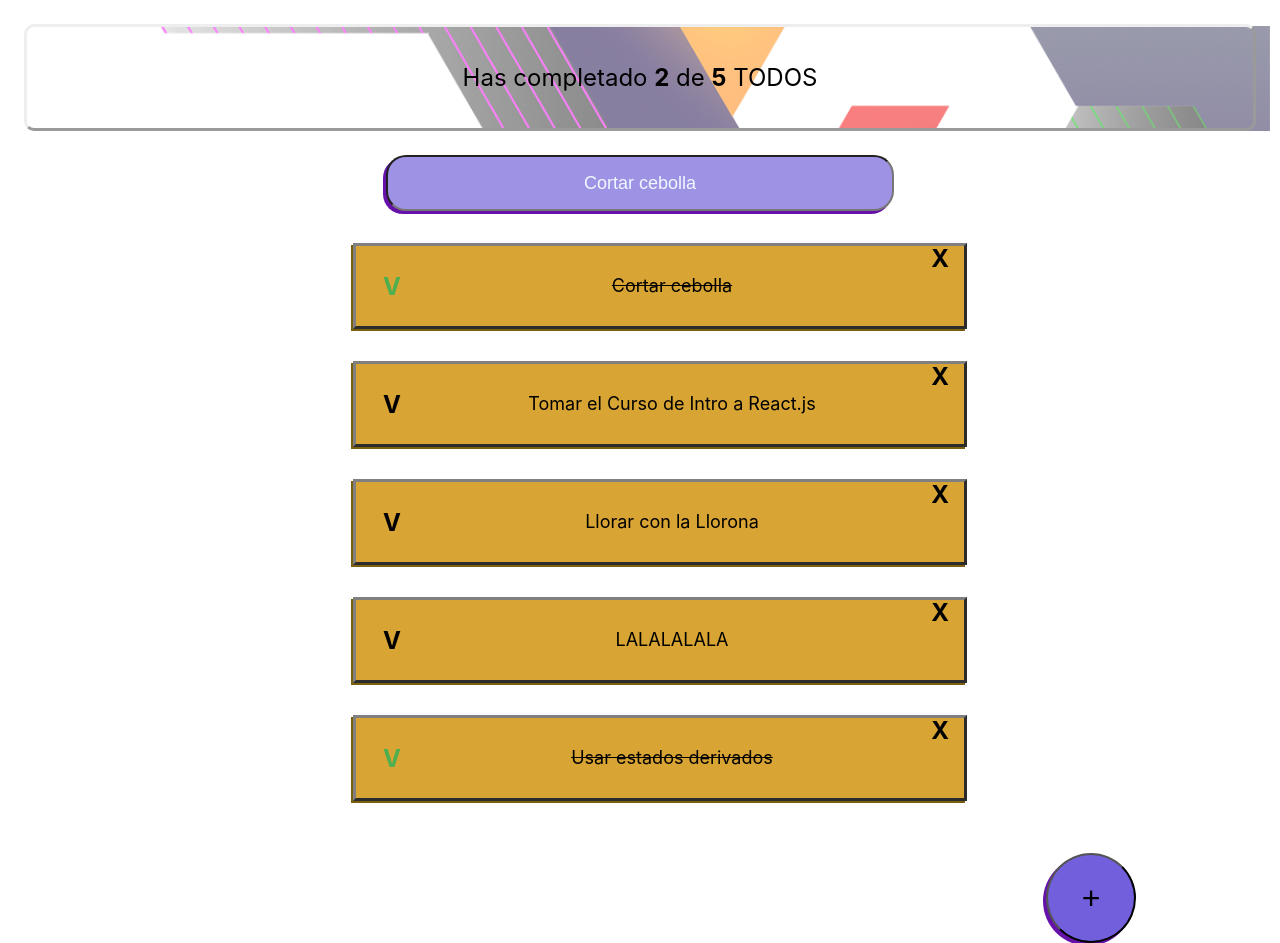
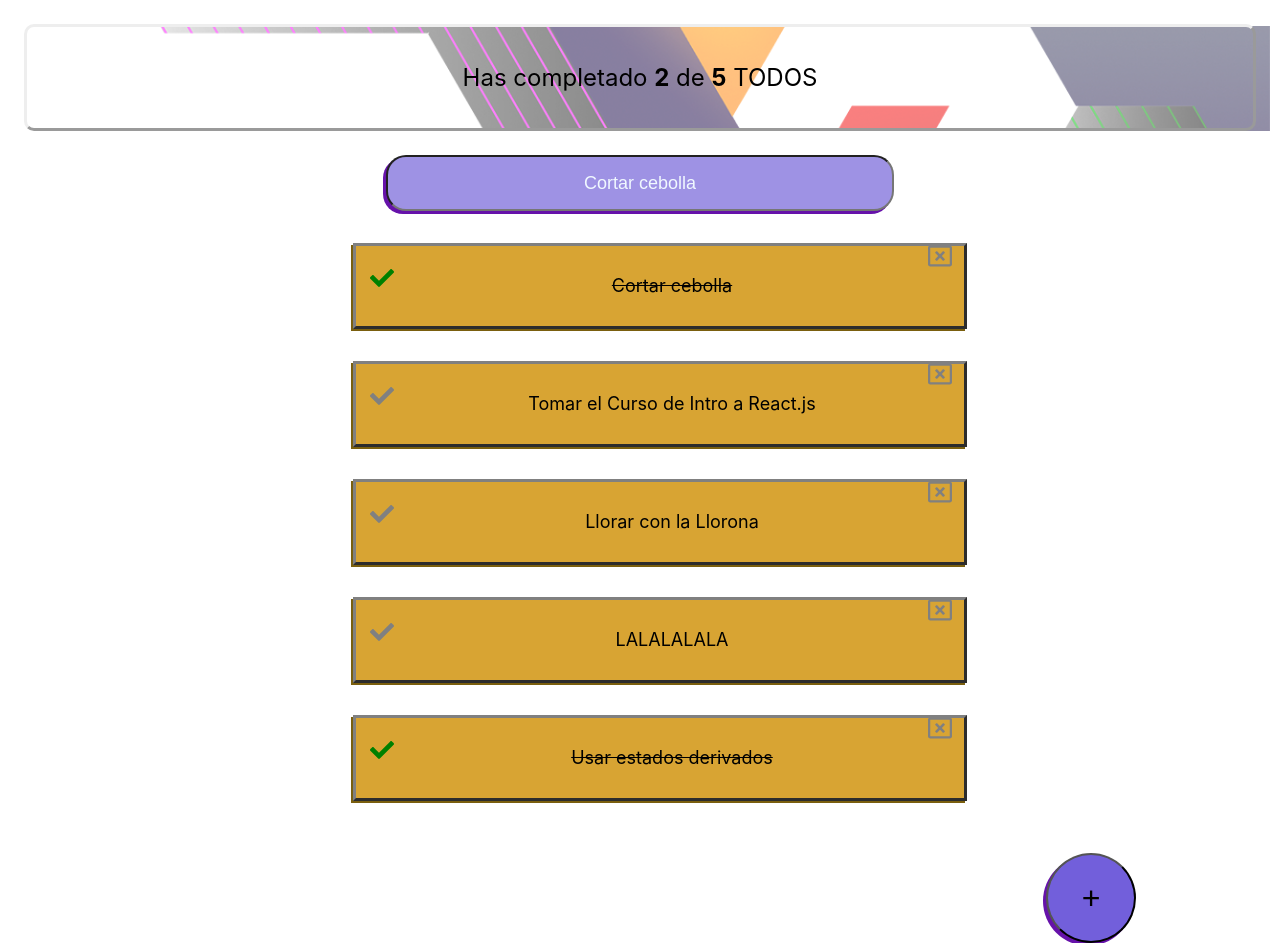
Before and after one commit to FelipeCardozo96/ToDo-Machine, a React (Create React App) app: page / in a window 1280 px wide. Built offline with nearby package versions, Linux system fonts and the light colour scheme.

Commit message:
Se modificaron los iconos y se crearon en sus respectivos archivos

```diff
--- a/package.json
+++ b/package.json
@@ -4,6 +4,7 @@
     "dependencies": {
         "react": "^18",
         "react-dom": "^18",
+        "react-icons": "^4.9.0",
         "react-scripts": "5.0.1",
         "web-vitals": "^2.1.4"
     },
--- a/src/components/TodoComplete/TodoComplete.js
+++ b/src/components/TodoComplete/TodoComplete.js
@@ -1,4 +1,5 @@
 import React from 'react';
+
 import{TodoIcon}from './TodoIcon';
 function CompleteIcon({completed,onComplete}) {
     return (
--- /dev/null
+++ b/src/components/TodoItem/CompleteIcon.js
@@ -0,0 +1,14 @@
+import React from 'react';
+import { TodoIcon } from './TodoIcon';
+
+function CompleteIcon({ completed, onComplete }) {
+  return (
+    <TodoIcon
+      type="check"
+      color={completed ? 'green' : 'gray'}
+      onClick={onComplete}
+    />
+  );
+}
+
+export { CompleteIcon };
--- /dev/null
+++ b/src/components/TodoItem/DeleteIcon.js
@@ -0,0 +1,14 @@
+import React from 'react';
+import { TodoIcon } from './TodoIcon';
+
+function DeleteIcon({ onDelete }) {
+  return (
+    <TodoIcon
+      type="delete"
+      color="gray"
+      onClick={onDelete}
+    />
+  );
+}
+
+export { DeleteIcon };
--- /dev/null
+++ b/src/components/TodoItem/TodoIcon.css
@@ -0,0 +1,41 @@
+.Icon-container {
+    cursor: pointer;
+    display: flex;
+    justify-content: center;
+    align-items: center;
+    height: 48px;
+    width: 48px;
+    font-size: 24px;
+    font-weight: bold;
+    /* background-color: #CCC; */
+  }
+
+  .Icon-container-check {
+    position: absolute;
+    left: 2px;
+    top: 8px;
+  }
+  .Icon-container-check--active {
+    color: #4caf50;
+  }
+
+  .Icon-container-delete {
+    position: absolute;
+    top: -14px;
+    right: 0;
+  }
+  .Icon-container-delete:hover {
+    color: red;
+  }
+
+  .Icon-svg {
+    width: 24px;
+    height: 24px;
+  }
+
+  .Icon-container-check:hover .Icon-svg {
+    fill: green;
+  }
+  .Icon-container-delete:hover .Icon-svg {
+    fill: red;
+  }
--- /dev/null
+++ b/src/components/TodoItem/TodoIcon.js
@@ -0,0 +1,21 @@
+import { FaCheck } from "react-icons/fa";
+import { FaRegWindowClose } from "react-icons/fa";
+import './TodoIcon.css';
+
+const iconTypes = {
+  "check": (color) => <FaCheck className="Icon-svg" fill={color} />,
+  "delete": (color) => <FaRegWindowClose className="Icon-svg" fill={color} />,
+};
+
+function TodoIcon({ type, color, onClick }) {
+  return (
+    <span
+      className={`Icon-container Icon-container-${type}`}
+      onClick={onClick}
+    >
+      {iconTypes[type](color)}
+    </span>
+  )
+}
+
+export { TodoIcon };
--- a/src/components/TodoItem/TodoItem.js
+++ b/src/components/TodoItem/TodoItem.js
@@ -1,23 +1,22 @@
+import { CompleteIcon } from './CompleteIcon'
+import { DeleteIcon } from './DeleteIcon'
 import './TodoItem.css';
 
 function TodoItem(props) {
   return (
     <li className="TodoItem">
-      <span
-        className={`Icon Icon-check ${props.completed && "Icon-check--active"}`}
-        onClick={props.onComplete}
-      >
-        V
-      </span>
+      <CompleteIcon
+        completed={props.completed}
+        onComplete={props.onComplete}
+      />
+
       <p className={`TodoItem-p ${props.completed && "TodoItem-p--complete"}`}>
         {props.text}
       </p>
-      <span
-        className="Icon Icon-delete"
-        onClick={props.onDelete}
-      >
-        X
-      </span>
+
+      <DeleteIcon
+        onDelete={props.onDelete}
+      />
     </li>
   );
 }
```
Also changed, not shown: src/components/TodoIcon/TodoComplete.js (deleted, +0 -10 lines), src/components/TodoIcon/TodoDelete.js (deleted, +0 -13 lines), src/components/TodoIcon/TodoIcon.js (deleted), 1 other file (tests, documents, lock files or other folders). Lines whose indentation alone changed are shown as unchanged.
